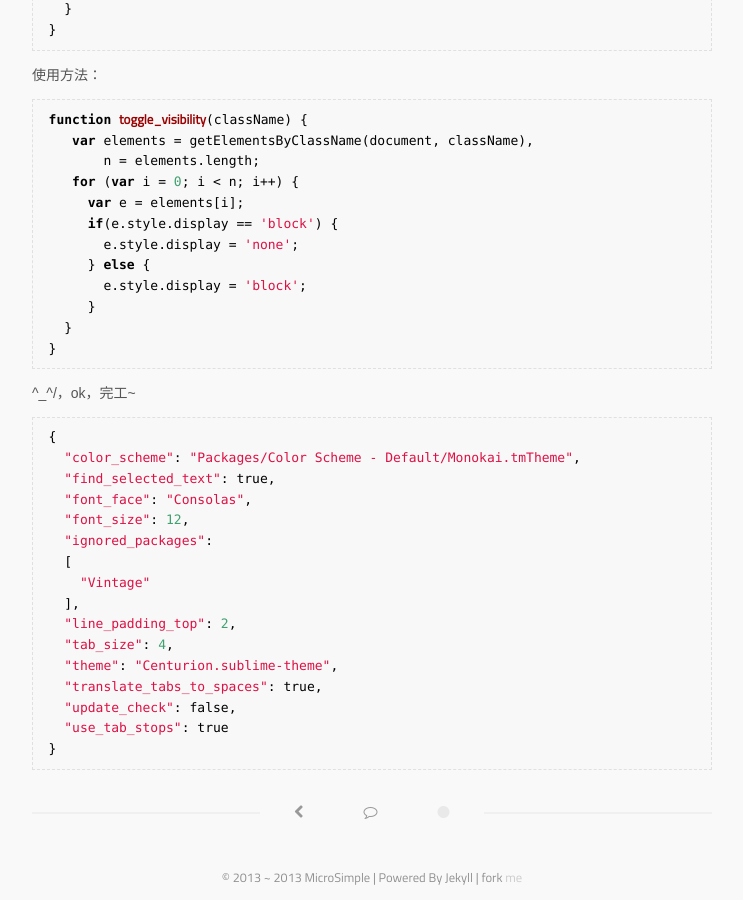
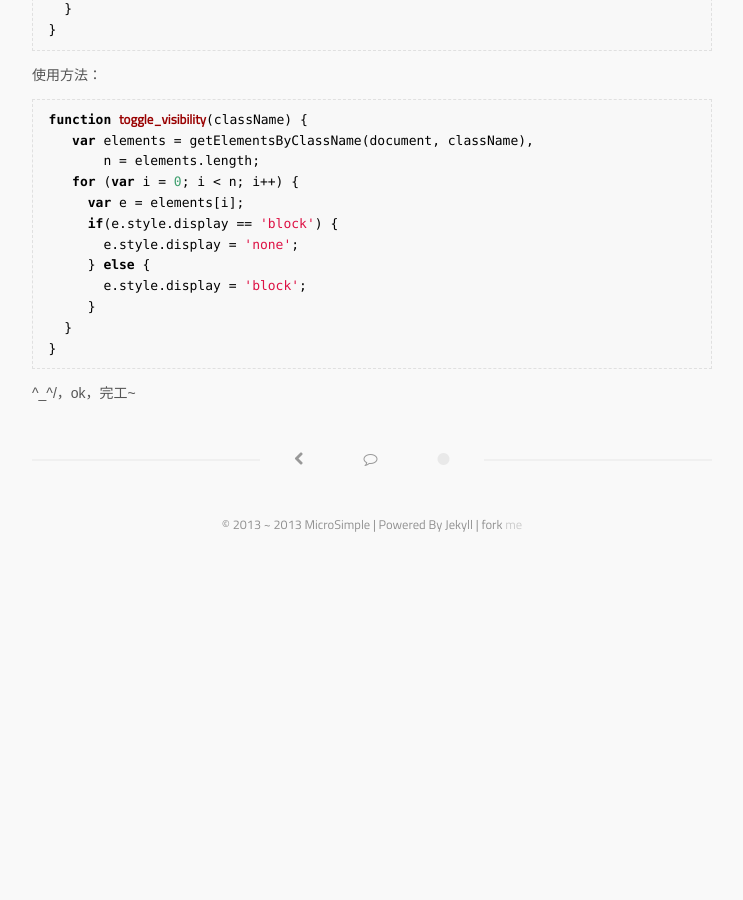
Before and after one commit to antwork/microsimple.github.com, a Jekyll site: the page built from _posts/2013-12-11-javascript-plus.markdown, in a window 1280 px wide and 900 px high, scrolled down 1131 px. Shown: the whole window, without its empty margins (268-1011 px from the left). Built offline with Jekyll 4.4.1, drawn with Linux system fonts in a browser that asks for light colours; some web fonts are replaced; Markdown is read by kramdown in place of the engine named in the settings; after the commit the page ends 1678 px from its top, so only the background shows below that.

Commit message:
rollback

```diff
--- a/_posts/2013-12-11-javascript-plus.markdown
+++ b/_posts/2013-12-11-javascript-plus.markdown
@@ -66,22 +66,3 @@ function toggle_visibility(className) {
 }
 {% endhighlight %}
   ^_^/，ok，完工~
-{% highlight Properties files %}
-{
-  "color_scheme": "Packages/Color Scheme - Default/Monokai.tmTheme",
-  "find_selected_text": true,
-  "font_face": "Consolas",
-  "font_size": 12,
-  "ignored_packages":
-  [
-    "Vintage"
-  ],
-  "line_padding_top": 2,
-  "tab_size": 4,
-  "theme": "Centurion.sublime-theme",
-  "translate_tabs_to_spaces": true,
-  "update_check": false,
-  "use_tab_stops": true
-}
-
-{% endhighlight %}
```
